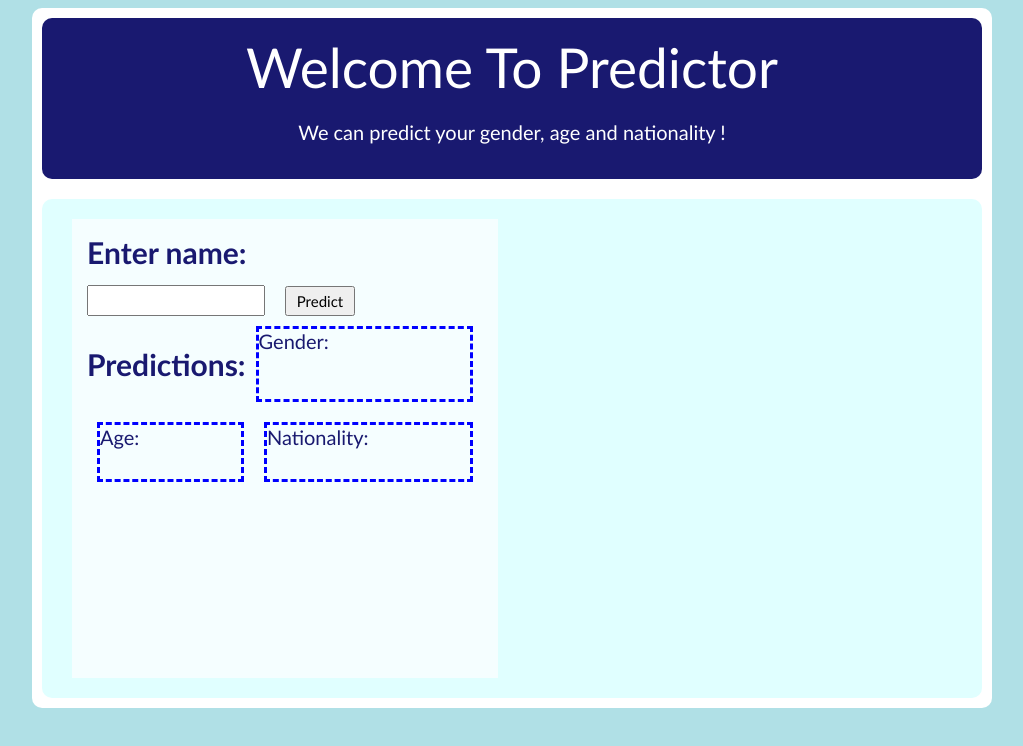
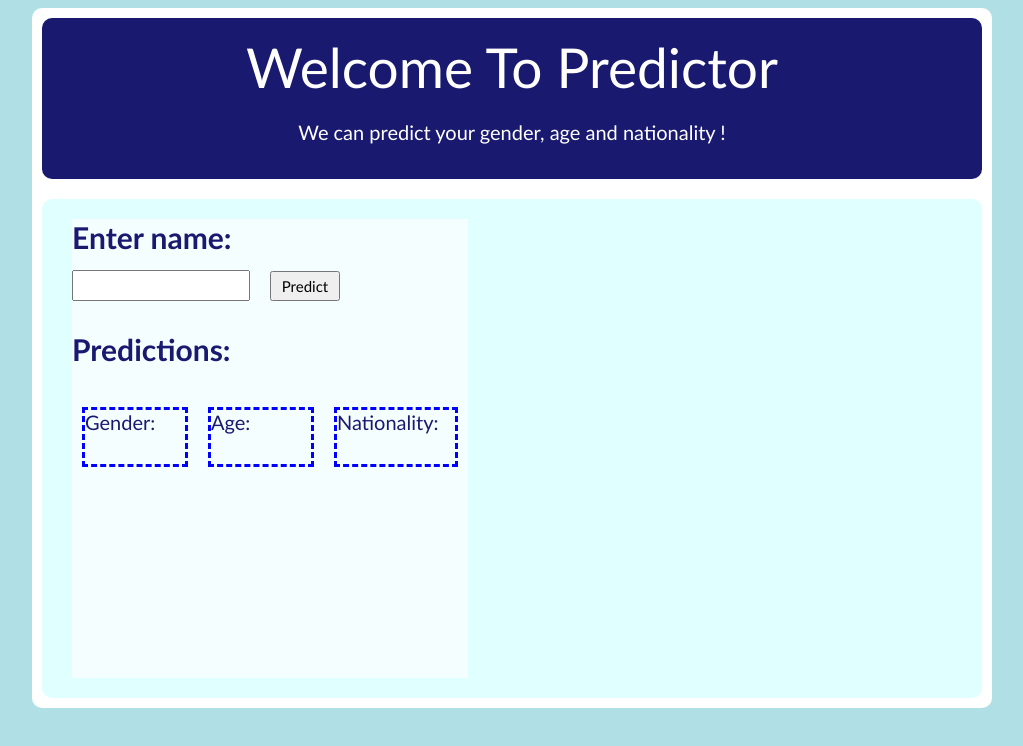
Before and after one commit to tahataha005/predictor, a plain HTML site: page index.html in a window 1280 px wide. Shown: the whole page, without its empty margins (128-1151 px from the left). Drawn offline with Linux system fonts and the light colour scheme.

Commit message:
Content Section-Prediction Box Split

```diff
--- a/index.html
+++ b/index.html
@@ -26,8 +26,9 @@
 
                     </div>
                 </div>
+                <div class="predictionBox">
+                    <p class="title">Predictions:</p>
                     <div class="predictionValues">
-                    <p class="title">Predictions:</p>
                         <div class="predictionItems">
                             <label class="predictionTitles">Gender:</label>
                             <p id="gender" class="predictions"></p>
@@ -42,6 +43,7 @@
                         </div>
                     </div>
                 </div>
+            </div>
         </section>
     </div>
 </body>
--- a/styles/styles.css
+++ b/styles/styles.css
@@ -70,10 +70,9 @@ body{
     background-color:rgb(245, 254, 255);
 }
 
-.predictionSection{
+.predictionBox{
     display: flex;
     flex-direction: column;
-    padding: 15px;
 }
 
 .inputsection{
```
Lines whose indentation alone changed are shown as unchanged.
